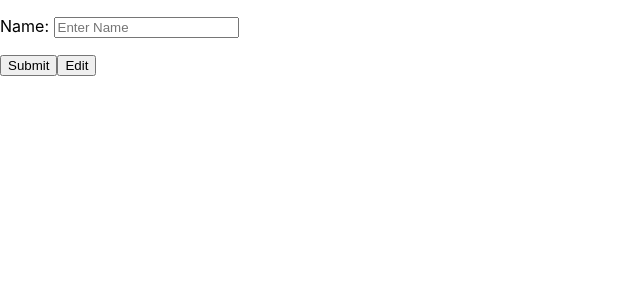
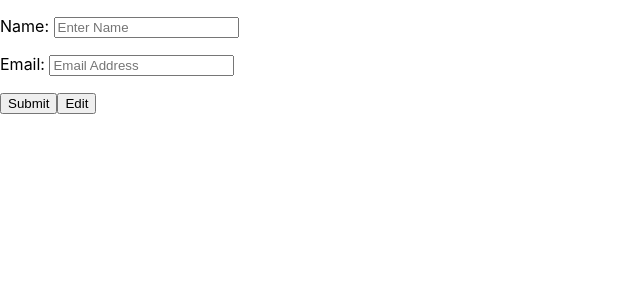
Before and after one commit to amadi5892/CV-Project, a React (Create React App) app: page / in a window 1280 px wide. Shown: the top 300 px of the page, without its empty margins (0-640 px from the left). Built offline with nearby package versions, Linux system fonts and the light colour scheme.

Commit message:
added email input

```diff
--- a/src/App.js
+++ b/src/App.js
@@ -1,7 +1,7 @@
 import { Component } from 'react';
 
 import Cv from './components/cv/cv.components';
-import logo from './logo.svg';
+import Preview from './components/preview/preview.component';
 import './App.css';
 
 class App extends Component {
@@ -10,15 +10,24 @@ class App extends Component {
 
     this.state = {
       name: '',
+      email: '',
       submitted: false,
     }
   };
 
-  textEntered = (event) => {
+  nameEntered = (event) => {
     const name = event.target.value;
     console.log({name})
     this.setState(() => {
       return { name };
+    })
+  };
+
+  emailEntered = (event) => {
+    const email = event.target.value;
+    console.log({email});
+    this.setState(() => {
+      return { email };
     })
   };
 
@@ -42,7 +51,8 @@ class App extends Component {
 
 
   render () {
-    const {textEntered} = this;
+    const {nameEntered} = this;
+    const {emailEntered} = this;
     const {onSubmit} = this;
     const {onEdit} = this;
 
@@ -50,7 +60,7 @@ class App extends Component {
     return (
      <div>
       <div>
-        {this.state.submitted ? <h1>{ this.state.name }</h1> : <Cv placeholder='Enter Name' onChangeHandler={textEntered} value={this.state.name.length > 0 ? this.state.name : ''} />}
+        {this.state.submitted ? <Preview name={this.state.name} email={this.state.email}  /> : <Cv placeholder='Enter Name' nameChangeHandler={nameEntered} emailChangeHandler={emailEntered} name={this.state.name} email={this.state.email} />}
       </div>
       <div>
         <button className="submit-button" onClick={onSubmit} >Submit</button>
--- a/src/components/cv/cv.components.jsx
+++ b/src/components/cv/cv.components.jsx
@@ -3,9 +3,17 @@ import { Component } from "react";
 class Cv extends Component {
     render() {
 
+        const { name } = this.props;
+        const { email } = this.props;
+
         return(
             <div>
-                <p>Name: <input type='text' placeholder={this.props.placeholder} onChange={this.props.onChangeHandler} value={this.props.value} /></p>
+                <p>
+                    Name: <input type='text' placeholder={this.props.placeholder} onChange={this.props.nameChangeHandler} value={name.length > 0 ? name : ''} />
+                </p>
+                <p>
+                    Email: <input type='email' placeholder='Email Address' onChange={this.props.emailChangeHandler} value={email.length > 0 ? email : ''} />
+                </p>
             </div>
         );
     }
--- /dev/null
+++ b/src/components/preview/preview.component.jsx
@@ -0,0 +1,18 @@
+import { Component } from "react";
+
+class Preview extends Component {
+    render() {
+        const {name} = this.props;
+        const {email} = this.props;
+        const {phone} = this.props;
+        return(
+            <div>
+                <h1> {name} </h1>
+                <h2> {email} </h2>
+                <h2> {phone} </h2>
+            </div>
+        )
+    }
+};
+
+export default Preview;
```
